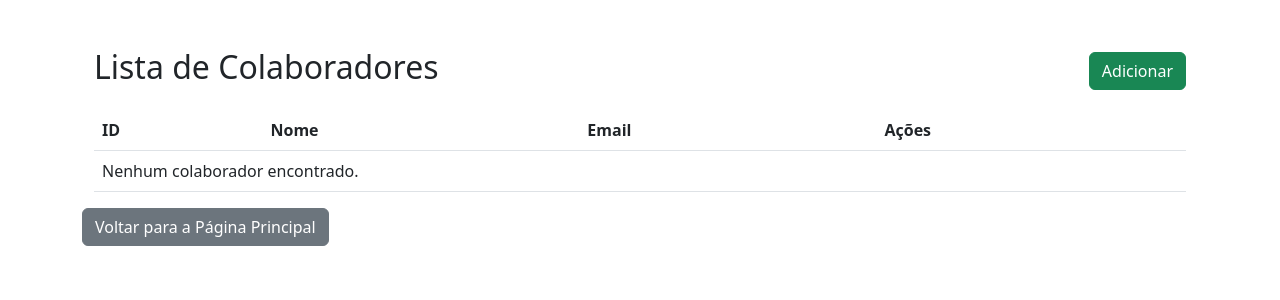
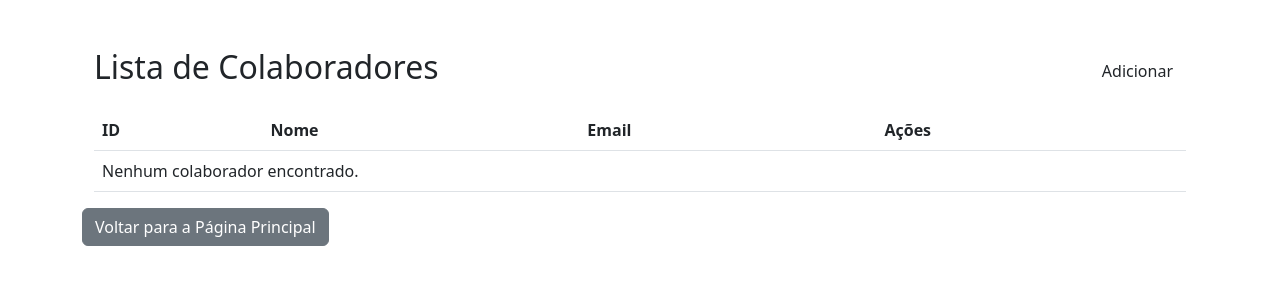
Before and after one commit to D31Z3/ProgPIM4, a Flask app: page /colaborador in a window 1280 px wide. Shown: the top 300 px of the page. Run offline with Flask 3, Linux system fonts and the light colour scheme; data that the repository does not hold is empty.

Commit message:
21.10 20.50

```diff
--- a/app.py
+++ b/app.py
@@ -58,7 +58,7 @@ def editar_colaborador(colaborador_id):
         colaborador.nome = request.form['nome']
         colaborador.email = request.form['email']
         db.session.commit()
-        return redirect(url_for('editar_colaborador', colaborador_id=colaborador.id))
+        return redirect(url_for('colaborador', colaborador_id=colaborador.id))
 
     return render_template('colaborador/item_Colaborador.html', colaborador=colaborador)
 
--- a/templates/colaborador/lista_Colaborador.html
+++ b/templates/colaborador/lista_Colaborador.html
@@ -11,7 +11,7 @@
         <div class="d-flex justify-content-between align-items-center mb-3">
             <h2 class="me-3">Lista de Colaboradores</h2>
             <!-- Botão para abrir o modal de adição -->
-            <button class="btn btn-success" data-bs-toggle="modal" data-bs-target="#adicionarColaboradorModal">Adicionar</button>
+            <button class="btn btn-sucess" data-bs-toggle="modal" data-bs-target="#adicionarColaboradorModal">Adicionar</button>
         </div>
 
         <table class="table">
```
